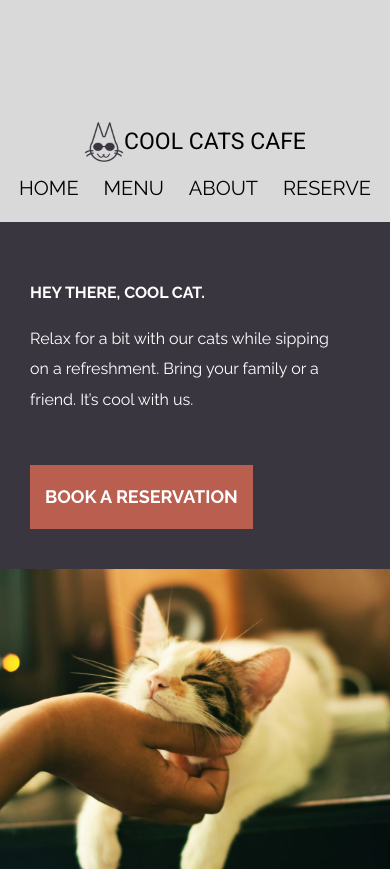
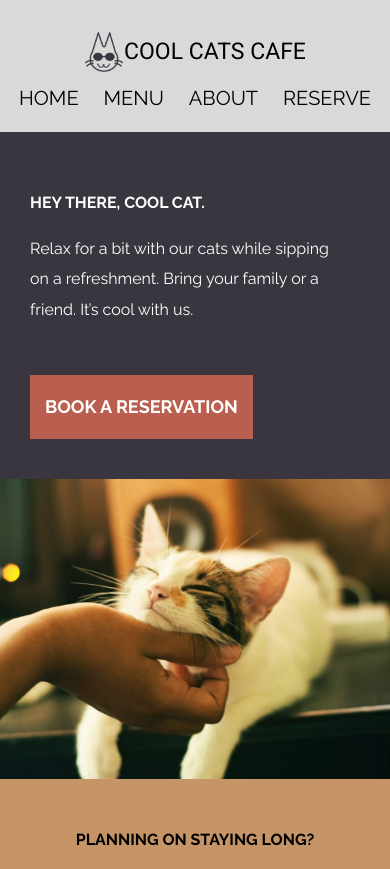
Before and after one commit to npbueron/npbueron.github.io, a plain HTML site: page coolcatscafe/index.html in a window 390 px wide. Shown: the top 869 px of the page. Drawn offline with Linux system fonts and the light colour scheme.

Commit message:
Fixed padding

```diff
--- a/coolcatscafe/css.css
+++ b/coolcatscafe/css.css
@@ -282,7 +282,7 @@ img {
 		gap: 5px;
 		flex-direction: column;
 		align-items: center;
-		padding: 120px 10px 15px;
+		padding: 30px 10px 15px;
 	}
 		.homelink {
 			float: none;
```
